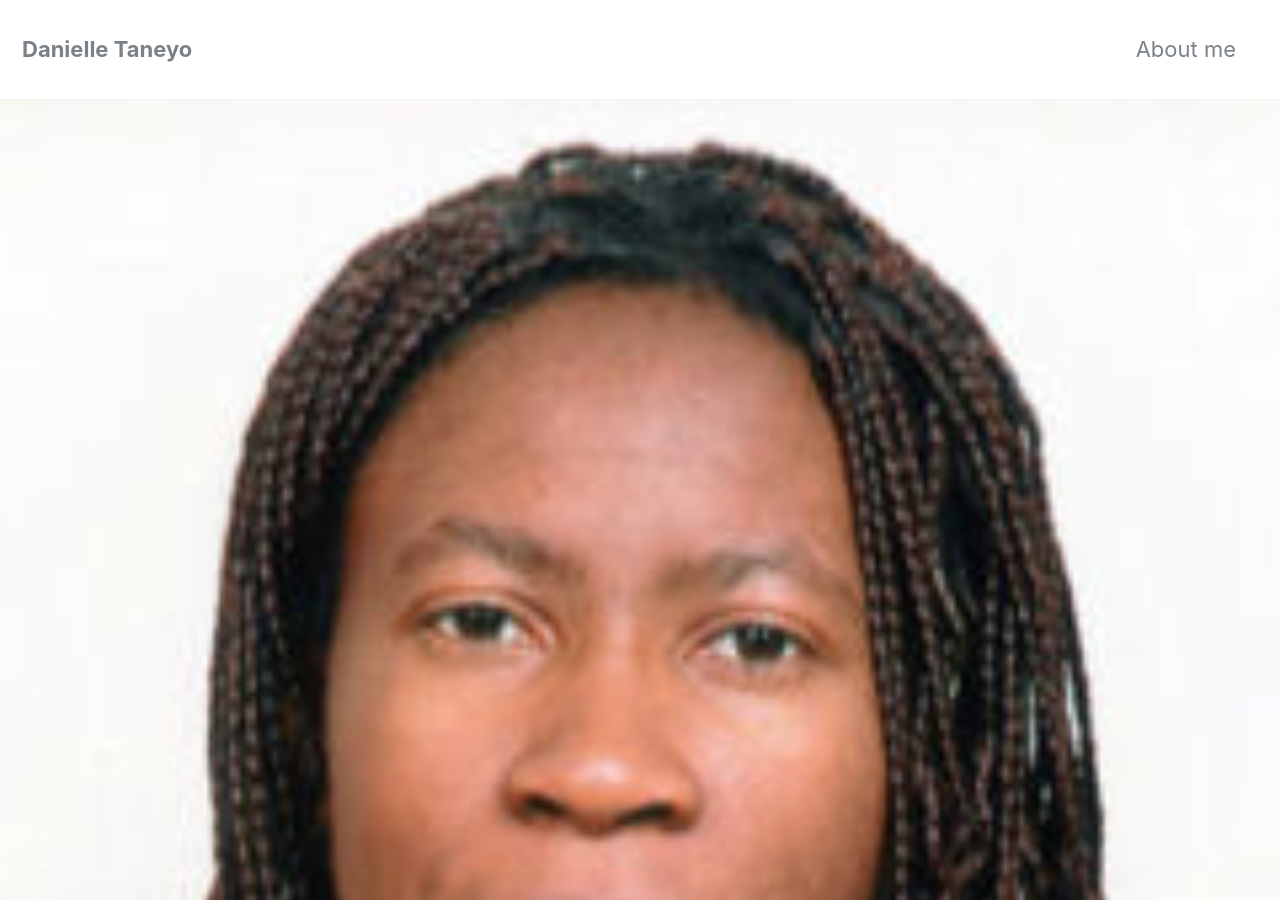
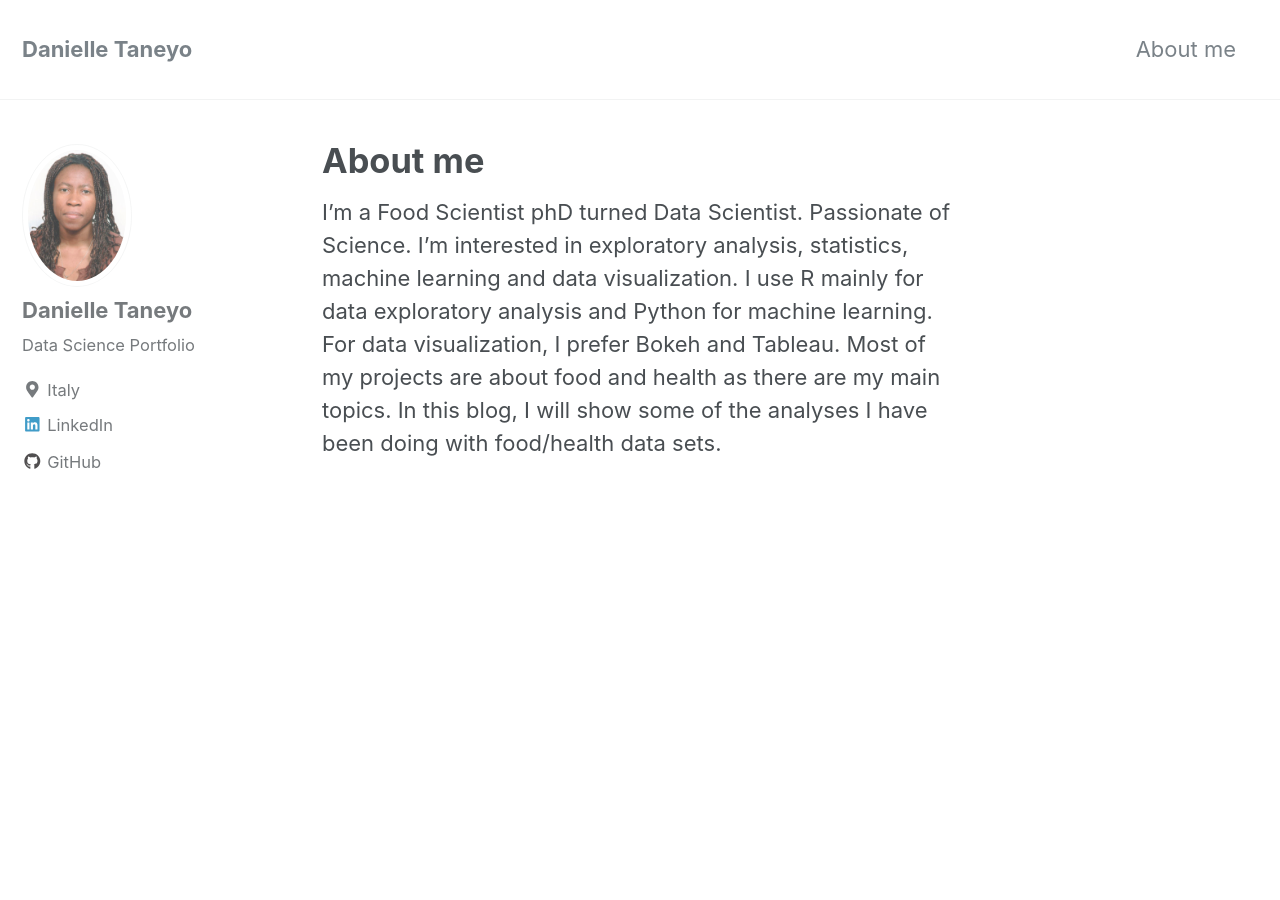
Before and after one commit to lsaa2014/lsaa2014.github.io, a Jekyll site: the page built from _pages/about.md, in a window 1280 px wide and 900 px high. Built offline with Jekyll 4.4.1, drawn with Linux system fonts in a browser that asks for light colours; nearby versions of some CDN libraries.

Commit message:
Update about.md

```diff
--- a/_pages/about.md
+++ b/_pages/about.md
@@ -1,8 +1,6 @@
 ---
 title: "About me"
 permalink: /about/
-header:
-   image: "/images/Danielle2.jpg"
 ---
 
 I'm a Food Scientist phD turned Data Scientist. Passionate of Science.
```
